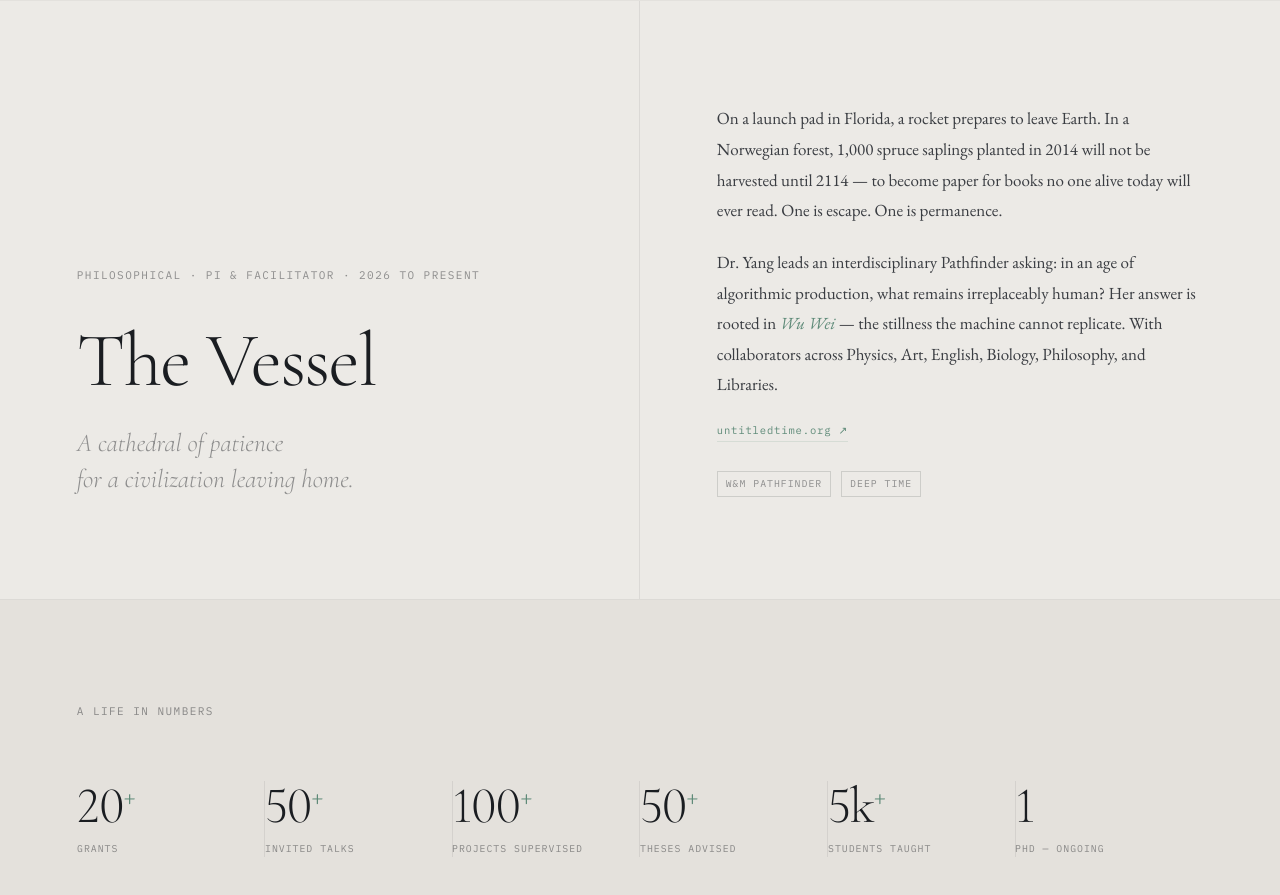
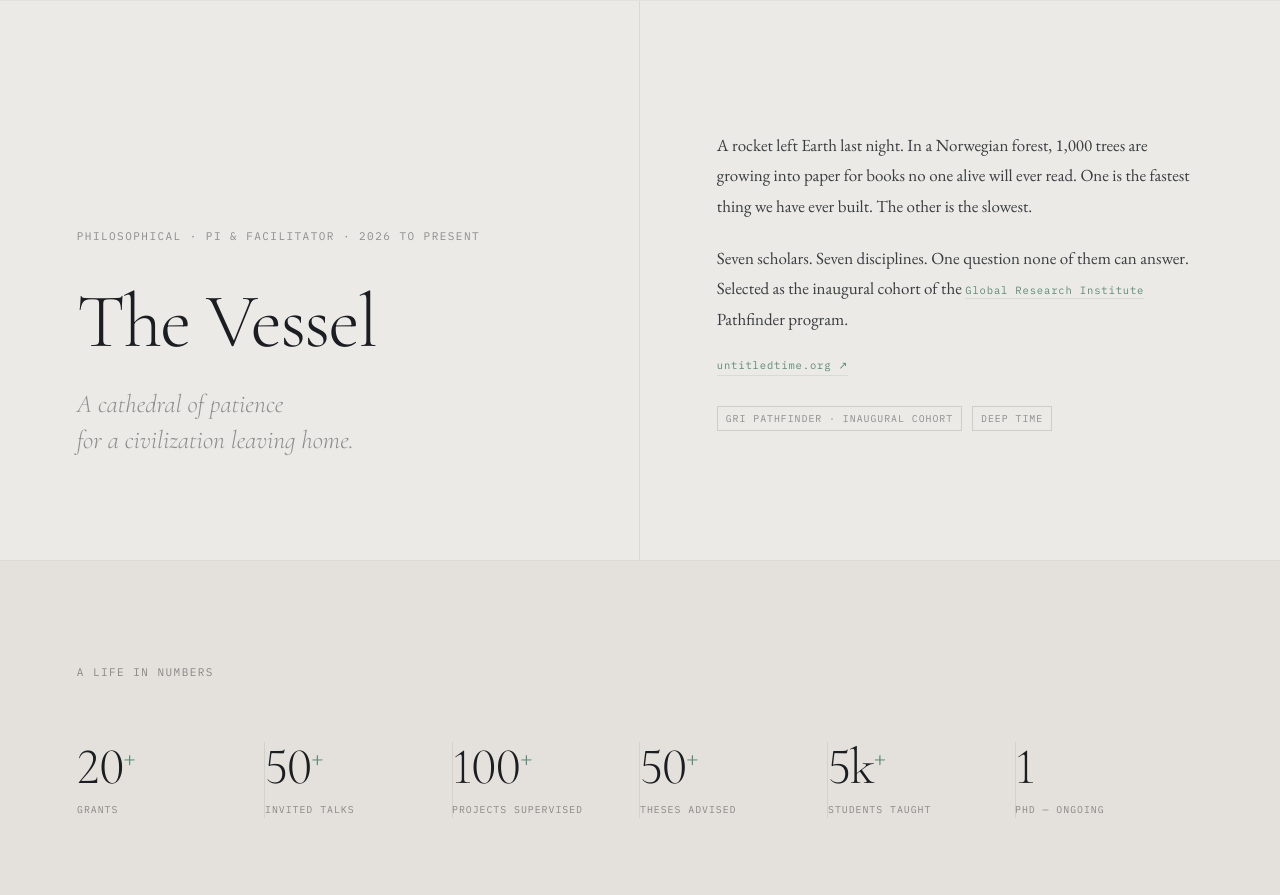
Before and after one commit to YangRan-org/yangran-web, a plain HTML site: page index.html in a window 1280 px wide. Shown: the part 1879-2774 px from the top of the page. Drawn offline with nearby package versions, Linux system fonts and the light colour scheme.

Commit message:
Untitled time update

```diff
--- a/index.html
+++ b/index.html
@@ -79,20 +79,19 @@
       </div>
       <div class="pf-right">
       <p>
-        On a launch pad in Florida, a rocket prepares to leave Earth. In a Norwegian
-        forest, 1,000 spruce saplings planted in 2014 will not be harvested until
-        2114 — to become paper for books no one alive today will ever read.
-        One is escape. One is permanence.
+              A rocket left Earth last night. In a Norwegian forest, 1,000 trees
+              are growing into paper for books no one alive will ever read.
+              One is the fastest thing we have ever built. The other is the slowest.
       </p>
       <p>
-        Dr. Yang leads an interdisciplinary Pathfinder asking: in an age of algorithmic
-        production, what remains irreplaceably human? Her answer is rooted in
-        <em>Wu Wei</em> — the stillness the machine cannot replicate. With collaborators
-        across Physics, Art, English, Biology, Philosophy, and Libraries.
+              Seven scholars. Seven disciplines. One question none of them can answer.
+              Selected as the inaugural cohort of the
+              <a href="https://www.wm.edu/offices/global-research/" class="t2-link" target="_blank" rel="noopener">Global Research Institute</a>
+              Pathfinder program.
       </p>
       <a href="https://untitledtime.org" class="t2-link" target="_blank" rel="noopener">untitledtime.org ↗</a>
         <div class="pf-badges">
-        <span class="badge">W&amp;M Pathfinder</span>
+        <span class="badge">GRI Pathfinder · Inaugural Cohort</span>
         <span class="badge">Deep Time</span>
         </div>
     </div>
```
Lines whose indentation alone changed are shown as unchanged.
